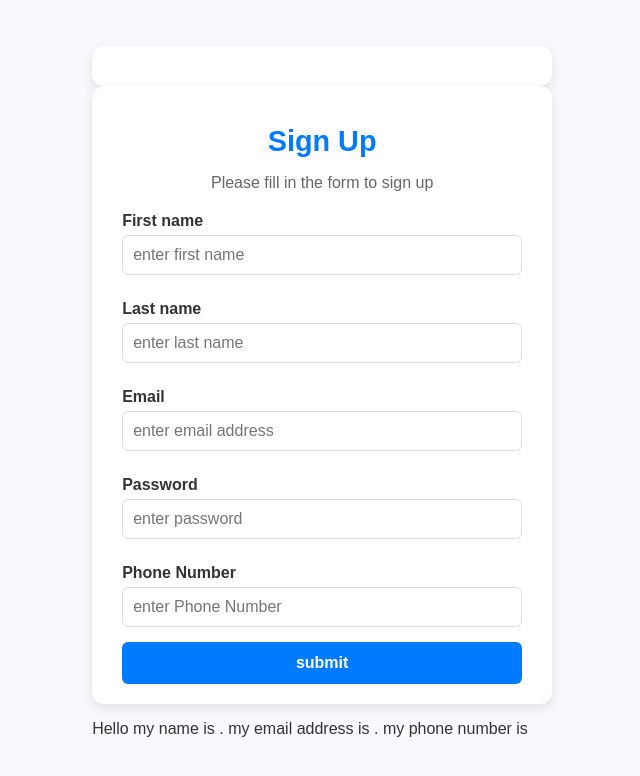
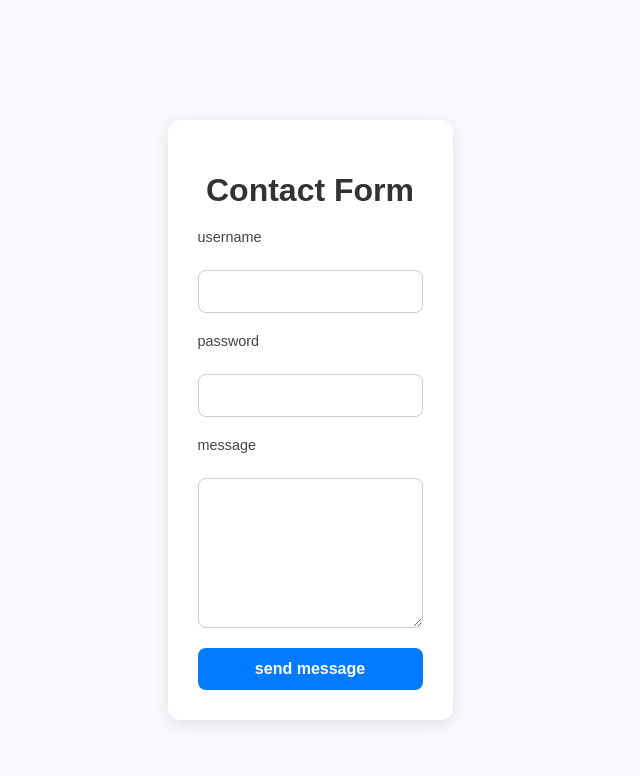
Before and after one commit to Usman-Javed-07/react-course, a React (Vite) app: page / in a window 1280 px wide. Shown: the top 776 px of the page, without its empty margins (330-970 px from the left). Built offline with nearby package versions, Linux system fonts and the light colour scheme.

Commit message:
contact form in react

```diff
--- a/src/App.jsx
+++ b/src/App.jsx
@@ -13,7 +13,10 @@
 // import { Counter } from "./components/Hooks/index"
 
 // import { RegistrationFrom } from "./components/Hooks/Registration"
-import { RegistrationFromReact } from "./components/Hooks/RegistrationReact"
+// import { RegistrationFromReact } from "./components/Hooks/RegistrationReact"
+// import { LoginForm  } from "./components/Hooks/LoginForm"
+
+import { ContactForm } from "./components/Hooks/ContactForm"
 
 
 
@@ -36,7 +39,10 @@ export const App = ()=> {
 
     {/* <Counter/> */}
 
-  <RegistrationFromReact/>
+
+     <ContactForm/>
+     {/* <LoginForm /> */}
+  {/* <RegistrationFromReact/> */}
     {/* <RegistrationFrom/> */}
      {/* <State/> */}
      {/* <DerivedState/> */}
--- /dev/null
+++ b/src/components/Hooks/ContactForm.css
@@ -0,0 +1,130 @@
+/* General Reset */
+body {
+    margin: 0;
+    padding: 0;
+    font-family: 'Poppins', sans-serif;
+    background-color: #f7f9fc; /* Light neutral background */
+    display: flex;
+    justify-content: center;
+    align-items: center;
+    height: 100vh;
+  }
+
+  /* Container */
+  .container {
+    display: flex;
+    justify-content: center;
+    align-items: center;
+    width: 100%;
+    padding: 20px;
+    box-sizing: border-box;
+  }
+
+  /* Card */
+  .card {
+    background: #fff;
+    width: 100%;
+    max-width: 450px;
+    padding: 30px;
+    border-radius: 12px;
+    box-shadow: 0 4px 15px rgba(0, 0, 0, 0.1);
+    text-align: center;
+    box-sizing: border-box;
+  }
+
+  /* Form Header */
+  .card h1 {
+    font-size: 2rem;
+    margin-bottom: 20px;
+    font-weight: 600;
+    color: #333;
+  }
+
+  /* Form */
+  .card form {
+    width: 100%;
+    display: flex;
+    flex-direction: column;
+    gap: 20px;
+  }
+
+  /* Labels */
+  .card form label {
+    font-size: 0.9rem;
+    font-weight: 500;
+    color: #444;
+    text-align: left;
+    margin-bottom: 5px;
+  }
+
+  /* Input Fields */
+  .card form input,
+  .card form textarea {
+    width: 100%;
+    padding: 12px;
+    font-size: 0.95rem;
+    border: 1px solid #ccc;
+    border-radius: 8px;
+    box-sizing: border-box;
+    transition: border-color 0.3s ease, box-shadow 0.3s ease;
+  }
+
+  /* Focus effect */
+  .card form input:focus,
+  .card form textarea:focus {
+    border-color: #007bff;
+    box-shadow: 0 0 5px rgba(0, 123, 255, 0.3);
+    outline: none;
+  }
+
+  /* Textarea specific */
+  .card form textarea {
+    resize: vertical;
+    height: 150px; /* Default height for message */
+  }
+
+  /* Submit Button */
+  .card form button {
+    width: 100%;
+    padding: 12px;
+    font-size: 1rem;
+    font-weight: 600;
+    color: #fff;
+    background-color: #007bff;
+    border: none;
+    border-radius: 8px;
+    cursor: pointer;
+    transition: background-color 0.3s ease, transform 0.2s ease;
+  }
+
+  .card form button:hover {
+    background-color: #0056b3;
+  }
+
+  .card form button:active {
+    transform: scale(0.98);
+  }
+
+  /* Input Placeholder */
+  .card form input::placeholder,
+  .card form textarea::placeholder {
+    color: #999;
+    font-size: 0.85rem;
+  }
+
+  /* Responsive Design */
+  @media (max-width: 600px) {
+    .card {
+      padding: 20px;
+    }
+
+    .card h1 {
+      font-size: 1.6rem;
+    }
+
+    .card form input,
+    .card form textarea,
+    .card form button {
+      font-size: 0.9rem;
+    }
+  }
--- /dev/null
+++ b/src/components/Hooks/ContactForm.jsx
@@ -0,0 +1,57 @@
+
+import { useState } from "react"
+import "./ContactForm.css"
+
+export const ContactForm = () => {
+    const [ username , setUsername] = useState("")
+    const [ password , setPassword] = useState("")
+    const [ message , setMessage] = useState ("")
+const  handleInputChange = (e) => {
+    const { name , value } = e.target
+        switch (name) {
+            case "username":
+            setUsername (value)
+            break;
+            case "password" :
+                setPassword(value)
+                break
+                case "message":
+                    setMessage(value)
+                    break
+        }
+}
+const handleFormSubmit = (event) => {
+    event.preventDefault()
+    const formData = {
+        username,
+         password,
+         message
+    }
+    console.log(formData);
+
+}
+
+  return (
+
+    <div className="container">
+        <div className="card">
+            <h1>Contact Form</h1>
+    <form onSubmit={handleFormSubmit}>
+
+        <label htmlFor="username">username</label>
+        <input type="text" name="username" required autoComplete="off" onChange={ handleInputChange}/>
+
+        <label htmlFor="password">password</label>
+        <input type="password" name="password" required autoComplete="off" onChange={ handleInputChange}/>
+
+        <label htmlFor="message">message</label>
+        <textarea type="password" name="message" required autoComplete="off" onChange={ handleInputChange}></textarea>
+
+        <button type="submit"> send message</button>
+
+    </form>
+        </div>
+
+    </div>
+  )
+}
--- /dev/null
+++ b/src/components/Hooks/LoginForm.jsx
@@ -0,0 +1,51 @@
+
+import { useState } from "react"
+import "./loginForm.css"
+export const LoginForm = ()=> {
+
+    const [username , setUsername] = useState("")
+    const [ login , setLogin] = useState("")
+
+    const handleInputChange = (e)=> {
+        const { name , value } = e.target
+        switch (name) {
+            case "username":
+            setUsername (value)
+            break;
+            case "password" :
+                setLogin(value)
+                break
+        }
+
+    }
+    const handleFormSubmit = (event) => {
+        event.preventDefault()
+        const formData = {
+            username, login
+        }
+        console.log(formData);
+
+    }
+
+ return (
+
+    <div className=" container">
+        <div className="card">
+         <h1> Login Form</h1>
+
+         <form onSubmit={handleFormSubmit}>
+
+            <label htmlFor="username">Username</label>
+            <input type="text" name="username" required autoComplete="off"  onChange={ handleInputChange}/>
+
+            <label htmlFor="password">password</label>
+            <input type="password" name="password" required autoComplete="off"  onChange={ handleInputChange} />
+
+            <button type="submit">Login</button>
+         </form>
+        </div>
+
+    </div>
+ )
+
+}
--- a/src/components/Hooks/RegistrationReact.jsx
+++ b/src/components/Hooks/RegistrationReact.jsx
@@ -22,14 +22,7 @@ export const RegistrationFromReact = () => {
 
     const handleFormSubmit = (event)=> {
         event.preventDefault()
-      const formData = {
-        // firstName,
-        // lastName,
-        // email,
-        // password,
-        // phoneNumber,
-      }
-      console.log(user);
+       console.log(user);
 
     }
 
--- /dev/null
+++ b/src/components/Hooks/loginForm.css
@@ -0,0 +1,118 @@
+/* General Reset */
+body {
+    margin: 0;
+    padding: 0;
+    font-family: 'Poppins', sans-serif;
+    background-color: #f7f9fc; /* Light neutral background */
+    display: flex;
+    justify-content: center;
+    align-items: center;
+    height: 100vh;
+  }
+
+  /* Container */
+  .container {
+    display: flex;
+    justify-content: center;
+    align-items: center;
+    width: 100%;
+    padding: 20px;
+    box-sizing: border-box;
+  }
+
+  /* Card */
+  .card {
+    background: #fff;
+    width: 100%;
+    max-width: 400px;
+    padding: 30px;
+    border-radius: 12px;
+    box-shadow: 0 4px 15px rgba(0, 0, 0, 0.1);
+    text-align: center;
+    box-sizing: border-box;
+  }
+
+  /* Form Header */
+  .card h1 {
+    font-size: 1.8rem;
+    margin-bottom: 20px;
+    font-weight: 600;
+    color: #333;
+  }
+
+  /* Form */
+  .card form {
+    width: 100%;
+    display: flex;
+    flex-direction: column;
+    gap: 15px;
+  }
+
+  /* Labels */
+  .card form label {
+    font-size: 0.9rem;
+    font-weight: 500;
+    color: #444;
+    text-align: left;
+  }
+
+  /* Input Fields */
+  .card form input {
+    width: 100%;
+    padding: 12px;
+    font-size: 0.95rem;
+    border: 1px solid #ccc;
+    border-radius: 8px;
+    box-sizing: border-box;
+    transition: border-color 0.3s ease, box-shadow 0.3s ease;
+  }
+
+  .card form input:focus {
+    border-color: #007bff;
+    box-shadow: 0 0 5px rgba(0, 123, 255, 0.3);
+    outline: none;
+  }
+
+  /* Submit Button */
+  .card form button {
+    width: 100%;
+    padding: 12px;
+    font-size: 1rem;
+    font-weight: 600;
+    color: #fff;
+    background-color: #007bff;
+    border: none;
+    border-radius: 8px;
+    cursor: pointer;
+    transition: background-color 0.3s ease, transform 0.2s ease;
+  }
+
+  .card form button:hover {
+    background-color: #0056b3;
+  }
+
+  .card form button:active {
+    transform: scale(0.98);
+  }
+
+  /* Input Placeholder */
+  .card form input::placeholder {
+    color: #999;
+    font-size: 0.85rem;
+  }
+
+  /* Responsive Design */
+  @media (max-width: 600px) {
+    .card {
+      padding: 20px;
+    }
+
+    .card h1 {
+      font-size: 1.5rem;
+    }
+
+    .card form input,
+    .card form button {
+      font-size: 0.9rem;
+    }
+  }
```
